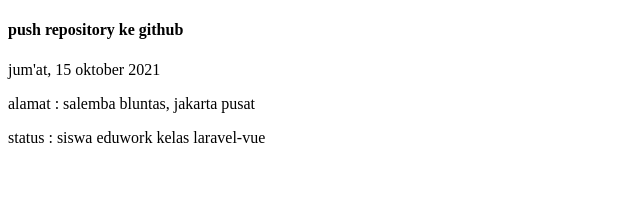
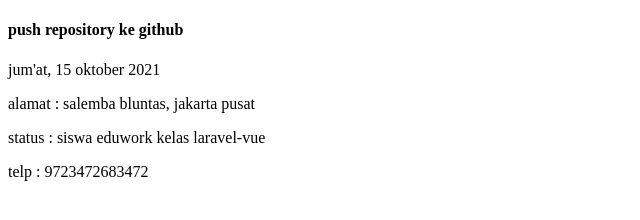
Before and after one commit to diky-satria/eduwork-repo, a plain HTML site: page index.html in a window 1280 px wide. Shown: the whole page, without its empty margins (0-640 px from the left). Drawn offline with Linux system fonts and the light colour scheme.

Commit message:
menambahkan no telepon

```diff
--- a/index.html
+++ b/index.html
@@ -13,6 +13,7 @@
     <!-- line branch1 -->
     <p>alamat : salemba bluntas, jakarta pusat</p>
     <p>status : siswa eduwork kelas laravel-vue</p>
+    <p>telp   : 9723472683472</p>
     <!-- end line branch1 -->
 
 </body>
```
